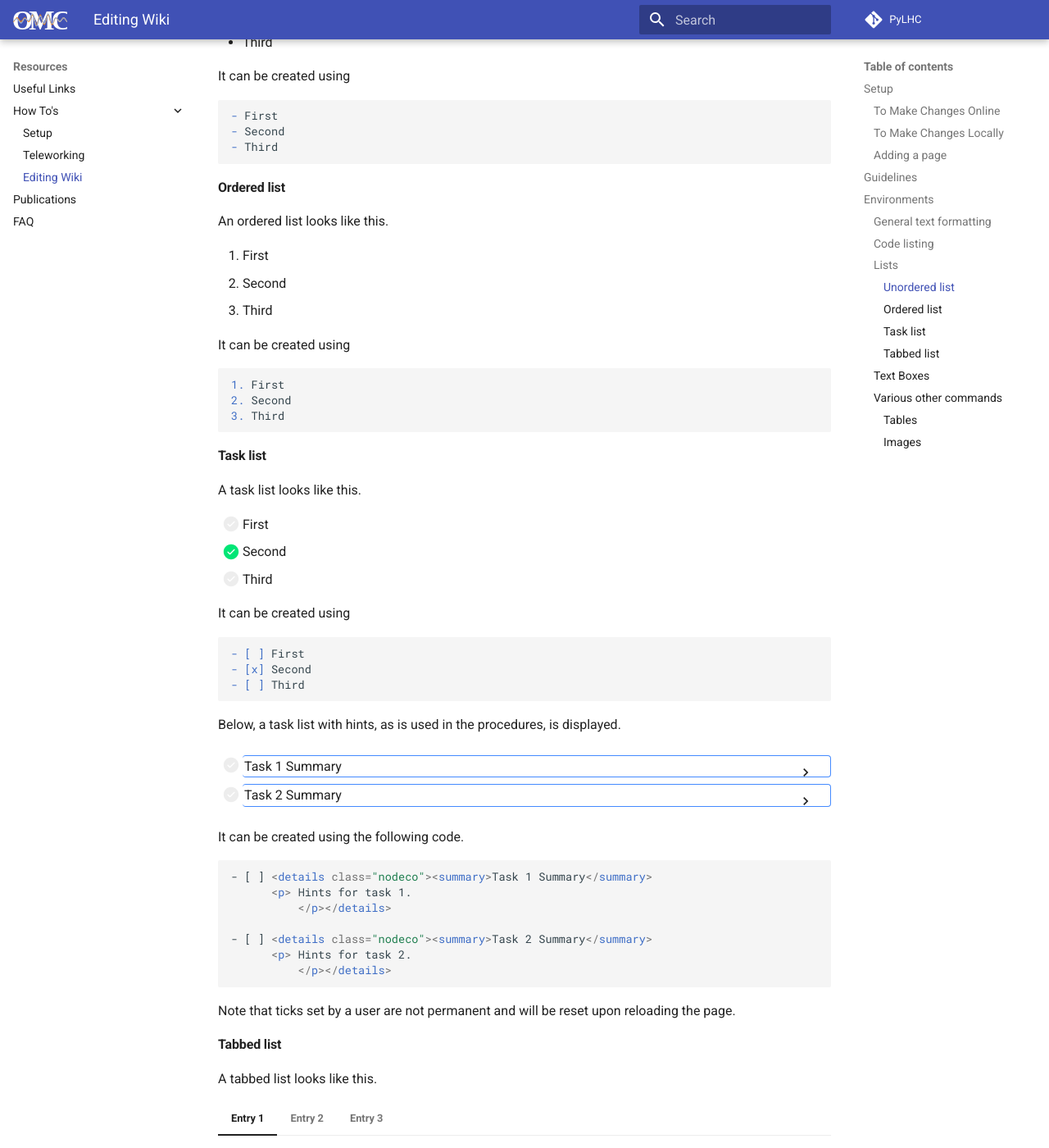
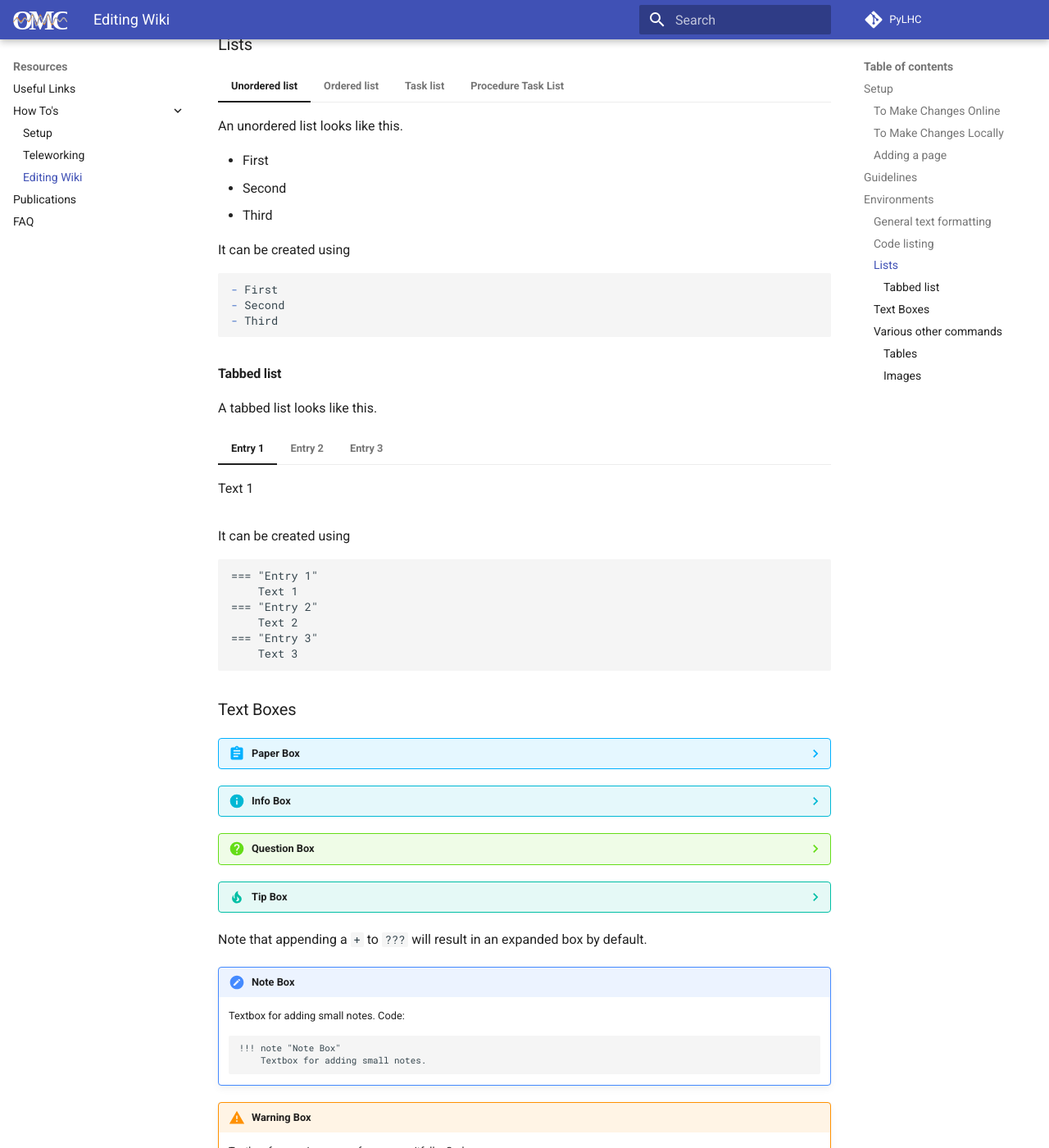
Before and after one commit to pylhc/pylhc.github.io, an MkDocs documentation site: the page built from docs/resources/howto/wiki.md, in a window 1280 px wide and 1400 px high, scrolled down 2655 px. Shown: the whole window at 82% size. Built offline with MkDocs 1.6.1 and Material for MkDocs 9.7.7, drawn with Linux system fonts in a browser that asks for light colours; some of the changed lines change nothing that is shown; some of the changed text lies outside the part shown.

Commit message:
Josch updates

````diff
--- a/docs/resources/howto/wiki.md
+++ b/docs/resources/howto/wiki.md
@@ -2,13 +2,19 @@
 
 This page presents an overview of the steps necessary to modify the wiki and add new pages.
 It also contains examples for useful commands and can be used as a template for new pages.
+
+More detailed information can be found here:
+
+- [markdown guide][markdownsyntax]
+- [mkdocs homepage][mkdocs]
+- [mkdocs material help][mkdocs_material]
 
 ## Setup
 
 ### To Make Changes Online
 
 This is a method adapted to making small changes, most likely to a single page.
-Go to the current version of the site [here][site_address], navigate to a page you wish to modify and click the page's modification link :fontawesome-solid-pen:.
+Go to the current version of the site [here][site_address], navigate to a page you wish to modify and click the page's modification link :fontawesome-solid-pen:{style="height:0.95em"}.
 You will be taken to the Github GUI to make your changes, which you can later commit.
 
 Even new pages can be added directly online on github, by navigating to the desired location and clicking  on the `Add File` button.
@@ -28,7 +34,13 @@ pip install mkdocs mkdocs-material mkdocs-minify-plugin
 ```
 
 Create a branch (from master) and make your changes.
-You can run a local server by running `python -m mkdocs serve` from the top-level directory, and see the site rendered locally in your browser at `localhost:8000`.
+You can run a local server by running
+
+```bash
+python -m mkdocs serve
+```
+
+from the top-level directory, and see the site rendered locally in your browser at `localhost:8000`.
 The rendered website will automatically reload upon changes to any file located in the `docs` directory.
 
 Commit your changes to this repository, and open a pull request to get them approved once they are ready.
@@ -36,7 +48,7 @@ Commit your changes to this repository, and open a pull request to get them appr
 ### Adding a page
 
 In order to add a new page, a new `.md` should be created in the appropriate location in the folder structure.
-A link to the page then needs to be added in the `nav` section of the `mkdocs.yml`, together with an ID.
+A link to the page then needs to be added in the `nav` section of the `mkdocs.yml` in the root directory, together with an ID.
 
 ## Guidelines
 
@@ -95,76 +107,82 @@ for i in range(3):
 
 ### Lists
 
-#### Unordered list
+=== "Unordered list"
+    An unordered list looks like this.
 
-An unordered list looks like this.
+    - First
+    - Second
+    - Third
 
-- First
-- Second
-- Third
+    It can be created using
 
-It can be created using
+    ```markdown
+    - First
+    - Second
+    - Third
+    ```
 
-```markdown
-- First
-- Second
-- Third
-```
+=== "Ordered list"
+    An ordered list looks like this.
 
-#### Ordered list
+    1. First
+    2. Second
+    3. Third
 
-An ordered list looks like this.
+    It can be created using
 
-1. First
-2. Second
-3. Third
+    ```markdown
+    1. First
+    2. Second
+    3. Third
+    ```
 
-It can be created using
+=== "Task list"
+    A task list looks like this.
 
-```markdown
-1. First
-2. Second
-3. Third
-```
+    - [ ] First
+    - [x] Second
+    - [ ] Third
 
-#### Task list
+    It can be created using
 
-A task list looks like this.
+    ```markdown
+    - [ ] First
+    - [x] Second
+    - [ ] Third
+    ```
 
-- [ ] First
-- [x] Second
-- [ ] Third
+=== "Procedure Task List"
+    Below, a task list with hints, as is used in the procedures, is displayed.
 
-It can be created using
+    - [ ] <details class="nodeco"><summary>Task 1 Summary</summary>
+        <p> Hints for task 1.
+        </p></details>
 
-```markdown
-- [ ] First
-- [x] Second
-- [ ] Third
-```
+    - [ ] <details class="nodeco"><summary>Task 2 Summary</summary>
+        <p> Hints for task 2.
+        </p></details>
 
-Below, a task list with hints, as is used in the procedures, is displayed.
+    - [ ] <details class="nodeco"><summary>Task 3 Summary</summary>
+        <p> Hints for task 3.
+        </p></details>
 
-- [ ] <details class="nodeco"><summary>Task 1 Summary</summary>
-      <p> Hints for task 1.
-      </p></details>
+    It can be created using the following code.
+    ```html
+    - [ ] <details class="nodeco"><summary>Task 1 Summary</summary>
+        <p> Hints for task 1.
+            </p></details>
 
-- [ ] <details class="nodeco"><summary>Task 2 Summary</summary>
-      <p> Hints for task 2.
-      </p></details>
+    - [ ] <details class="nodeco"><summary>Task 2 Summary</summary>
+        <p> Hints for task 2.
+            </p></details>
 
-It can be created using the following code.
-```html
-- [ ] <details class="nodeco"><summary>Task 1 Summary</summary>
-      <p> Hints for task 1.
-          </p></details>
+    - [ ] <details class="nodeco"><summary>Task 3 Summary</summary>
+        <p> Hints for task 3.
+            </p></details>
+    ```
 
-- [ ] <details class="nodeco"><summary>Task 2 Summary</summary>
-      <p> Hints for task 2.
-          </p></details>
-```
-
-Note that ticks set by a user are not permanent and will be reset upon reloading the page.
+    Note that ticks set by a user are not permanent and will be reset upon reloading the page.
 
 #### Tabbed list
 
@@ -307,6 +325,7 @@ Images should be saved in `assets/images`, in an appropriately named folder.
 
 *[difficult word]: helpful explanation
 
+[mkdocs]: https://www.mkdocs.org/
 [mkdocs_material]: https://squidfunk.github.io/mkdocs-material/
 [site_address]: https://pylhc.github.io/
 [markdownsyntax]: https://www.markdownguide.org/basic-syntax/
````
